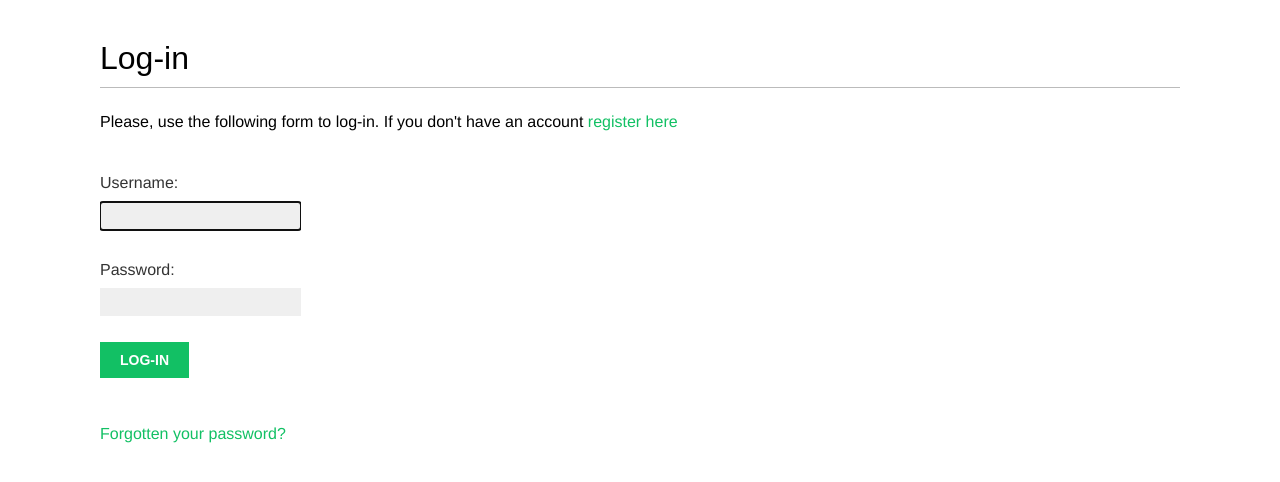
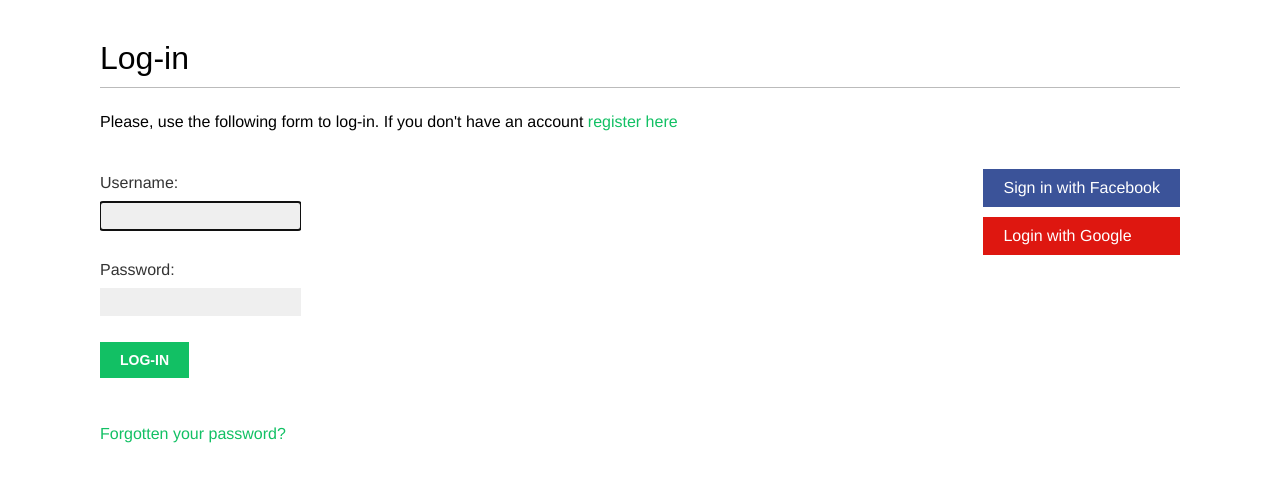
Before and after one commit to jaocfilho/bookmarks, a Django app: page /account/login/ in a window 1280 px wide. Shown: the part 47-529 px from the top of the page. Run offline with Django 3.2, Linux system fonts and the light colour scheme; some web fonts are replaced.

Commit message:
social OAuth added

```diff
--- a/account/templates/registration/login.html
+++ b/account/templates/registration/login.html
@@ -22,4 +22,16 @@
     <p><a href="{% url 'password_reset' %}">Forgotten your password?</a></p>
   </div>
 
+  <div class="social">
+    <ul>
+      <li class="facebook">
+        <a href="{% url 'social:begin' 'facebook' %}">Sign in with Facebook</a>
+      </li>
+
+      <li class="google">
+        <a href="{% url 'social:begin' 'google-oauth2' %}">Login with Google</a>
+      </li>
+    </ul>
+  </div>
+
 {% endblock content %}
--- a/core/urls.py
+++ b/core/urls.py
@@ -6,6 +6,7 @@ from django.conf.urls.static import static
 urlpatterns = [
     path('admin/', admin.site.urls),
     path('account/', include('account.urls')),
+    path('social-auth/', include('social_django.urls', namespace='social')),
 ]
 if settings.DEBUG:
     urlpatterns += static(settings.MEDIA_URL,
```
Also changed, not shown: core/settings.py (+11 -1 lines), 1 other file.
